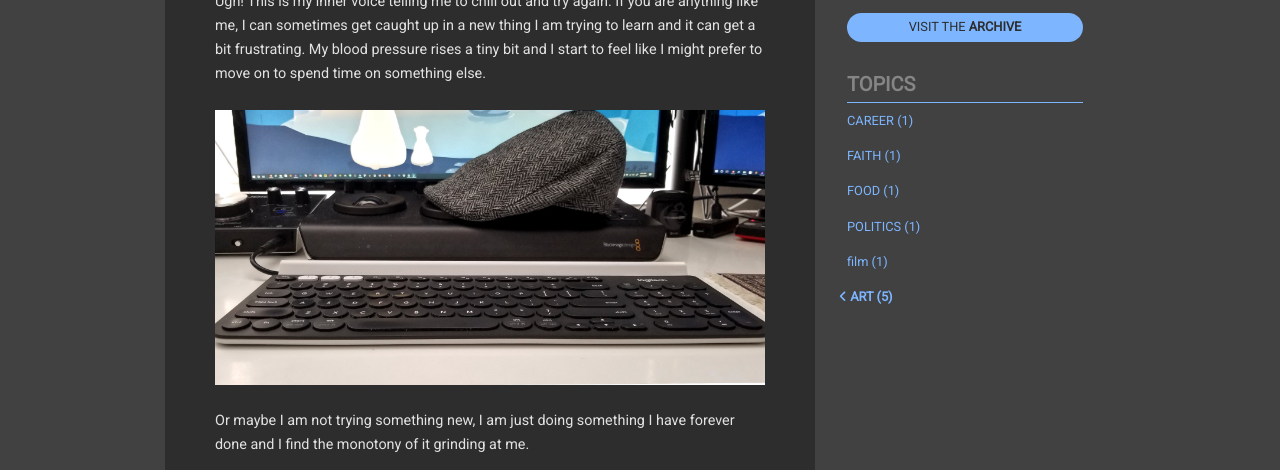
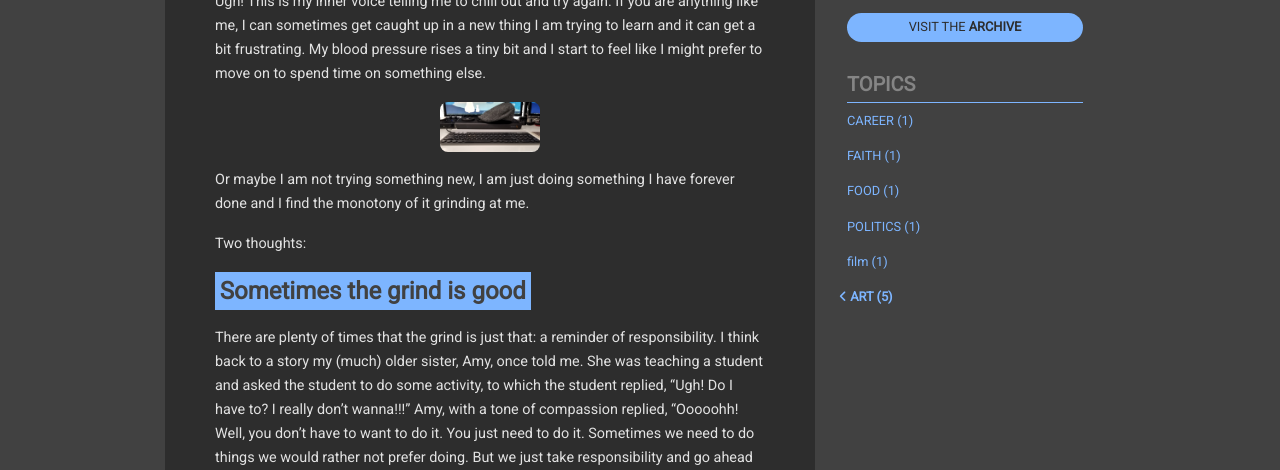
Before and after one commit to enginpost/epst.co, a plain HTML site: page articles/2020/09/Mercy-means-try-again.html in a window 1280 px wide. Shown: the part 303-773 px from the top of the page. Drawn offline with Linux system fonts and the light colour scheme.

Commit message:
post-get the shot

```diff
--- a/articles/2020/09/Mercy-means-try-again.html
+++ b/articles/2020/09/Mercy-means-try-again.html
@@ -70,7 +70,7 @@
 
 <p>Ugh! This is my inner voice telling me to chill out and try again. If you are anything like me, I can sometimes get caught up in a new thing I am trying to learn and it can get a bit frustrating. My blood pressure rises a tiny bit and I start to feel like I might prefer to move on to spend time on something else.</p>
 
-<p><img src="/assets/images/hat-on-workstation.jpg" alt="hat on workstation" class="wide" /></p>
+<p><img src="/assets/images/hat-on-workstation.jpg" alt="hat on workstation" /></p>
 
 <p>Or maybe I am not trying something new, I am just doing something I have forever done and I find the monotony of it grinding at me.</p>
 
```
